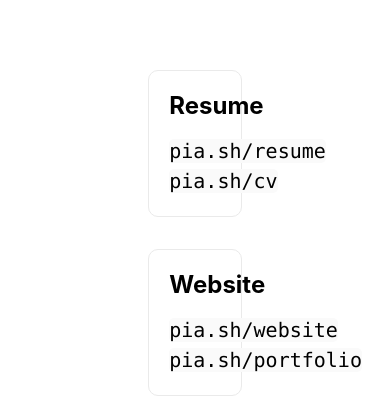
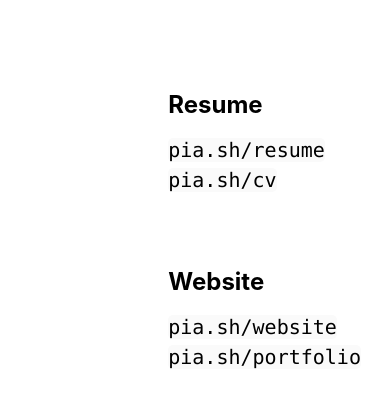
Before and after one commit to maacpiash/piash-redirect-nextjs, a Next.js app: page / in a window 390 px wide. Shown: the part 426-844 px from the top of the page. Built offline with nearby package versions, Linux system fonts and the light colour scheme.

Commit message:
💄 Remove card border when screen width <= 600px

```diff
--- a/styles/Card.module.css
+++ b/styles/Card.module.css
@@ -34,3 +34,9 @@
   font-family: Fantasque Sans Mono, Menlo, Monaco, Lucida Console, Liberation Mono, DejaVu Sans Mono,
     Bitstream Vera Sans Mono, Courier New, monospace;
 }
+
+@media only screen and (max-width: 600px) {
+  .card {
+    border: none;
+  }
+}
```
